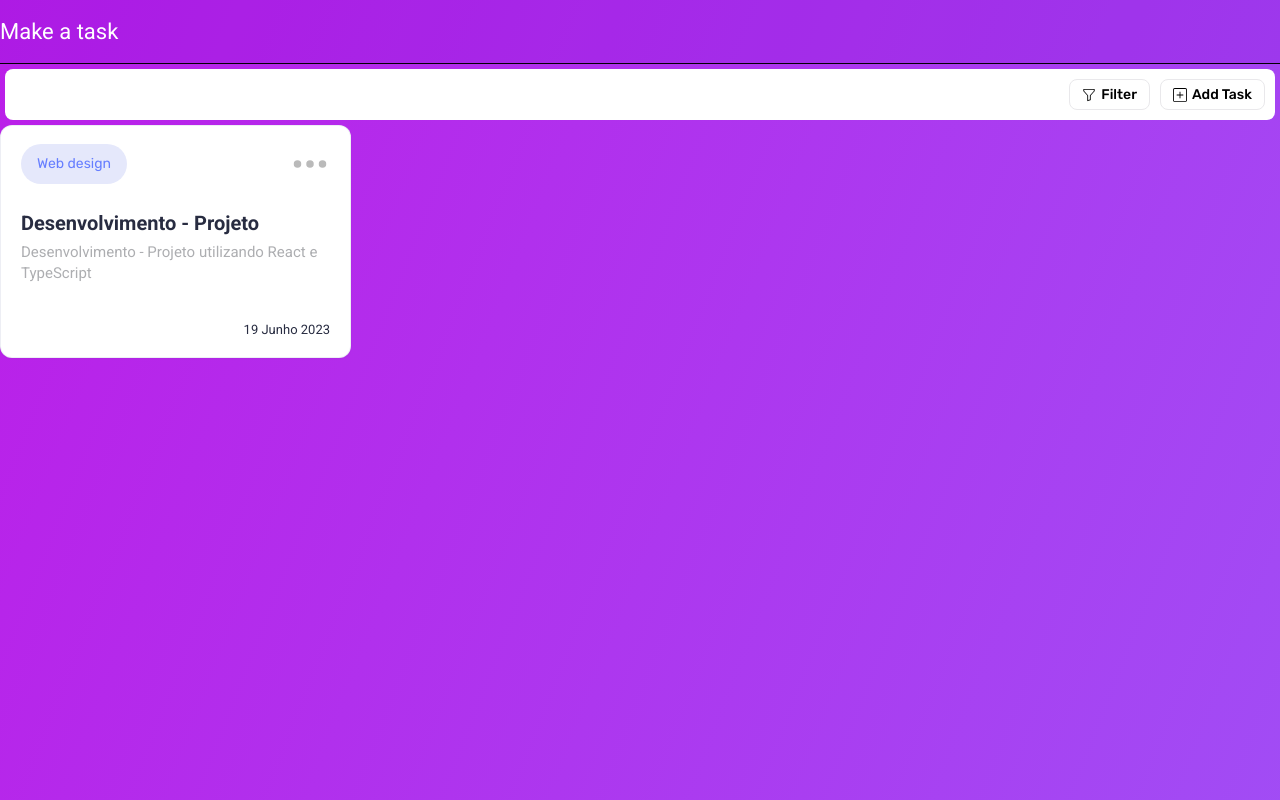
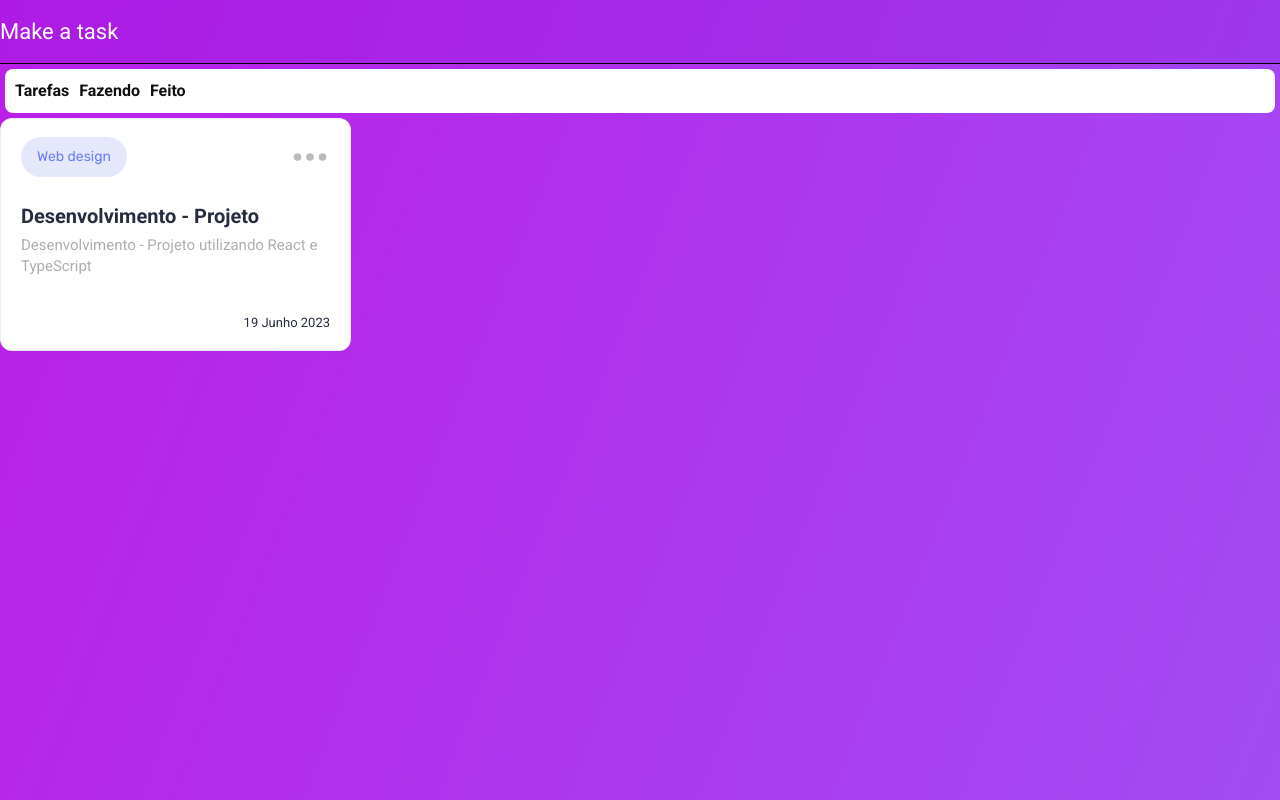
Before and after one commit to coders-advanced/Todo-FrontEnd, a React (Vite) app: page /dashboard in a window 1280 px wide. Built offline with nearby package versions, Linux system fonts and the light colour scheme.

Commit message:
feat: Tabs and TabItem

```diff
--- /dev/null
+++ b/src/components/TodoBar/Tabs/TabItem/index.tsx
@@ -0,0 +1,13 @@
+import * as S from "./styled";
+
+export type TabItemProps = {
+  children: string;
+};
+
+export function TabItem({ children }: TabItemProps) {
+  return (
+    <S.Wrapper>
+      <li>{children}</li>
+    </S.Wrapper>
+  );
+}
--- /dev/null
+++ b/src/components/TodoBar/Tabs/TabItem/styled.ts
@@ -0,0 +1,13 @@
+import { css, styled } from "styled-components";
+
+export const Wrapper = styled.div`
+  ${({ theme }) => css`
+    li{
+      color: ${theme["secondary-black-button"]};
+      font-size: 16px;
+      cursor: pointer;
+    }
+    .selected{
+    color: ${theme["secondary-task-to-do"]}
+    }
+  `}`;
--- /dev/null
+++ b/src/components/TodoBar/Tabs/index.tsx
@@ -0,0 +1,14 @@
+import * as S from "./styled";
+import { TabItem } from "./TabItem";
+
+export function Tabs() {
+  return (
+    <S.Wrapper>
+      <ul>
+        <TabItem>{"Tarefas"}</TabItem>
+        <TabItem>{"Fazendo"}</TabItem>
+        <TabItem>{"Feito"}</TabItem>
+      </ul>
+    </S.Wrapper>
+  );
+}
--- /dev/null
+++ b/src/components/TodoBar/Tabs/styled.ts
@@ -0,0 +1,8 @@
+import { styled } from "styled-components";
+
+export const Wrapper = styled.div`
+  ul{
+    display: flex;
+    gap: 10px;
+  }
+`;
--- a/src/components/TodoBar/index.tsx
+++ b/src/components/TodoBar/index.tsx
@@ -1,11 +1,13 @@
 import { CustomButton } from "../Button";
+import { Tabs } from "./Tabs";
 import * as S from "./styles";
 import { BsPlusSquare, BsFunnel } from "react-icons/bs";
 
 export function TodoBar() {
   return (
     <S.Wrapper>
-      <CustomButton
+      <Tabs />
+      {/* <CustomButton
         variant="todo"
         leftIcon={<BsFunnel />}
       >
@@ -16,8 +18,7 @@ export function TodoBar() {
         leftIcon={<BsPlusSquare />}
       >
         add task
-      </CustomButton>
-
+      </CustomButton> */}
     </S.Wrapper>
   );
 }
--- a/src/components/TodoBar/styles.ts
+++ b/src/components/TodoBar/styles.ts
@@ -5,7 +5,7 @@ export const Wrapper = styled.div`
     background-color: ${theme["primary-white"]};
     display: flex;
     gap: 10px;
-    justify-content: end;
+    justify-content: space-between;
     padding: 10px;
     margin: 5px;
     border-radius: 8px;
```
